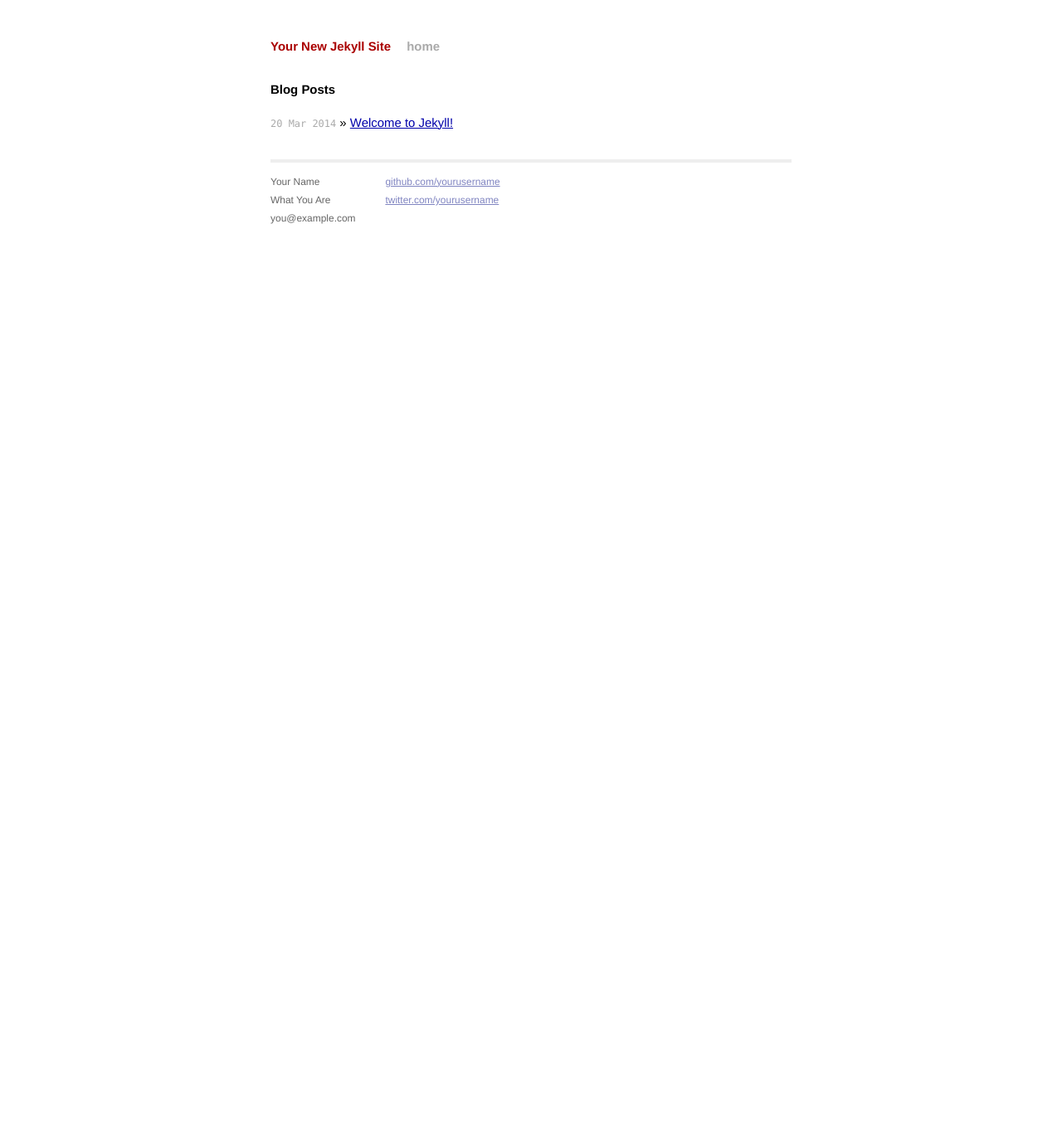
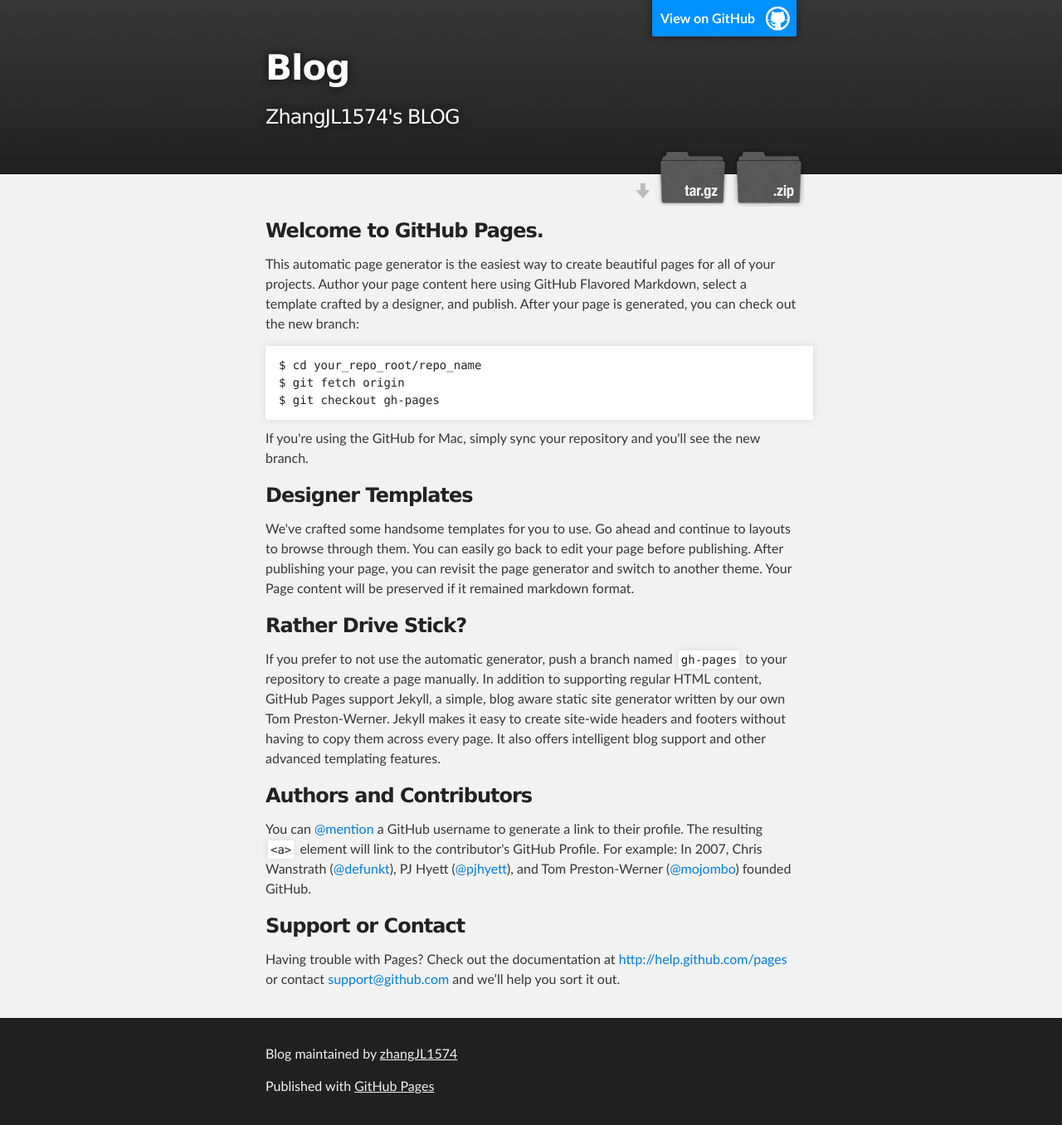
Before and after one commit to zhangJL1574/blog, a Jekyll site: the page index.html, which Jekyll copies as it is, in a window 1280 px wide. Shown: the whole page at 83% size. Built offline with Jekyll 4.4.1, drawn with Linux system fonts in a browser that asks for light colours; Markdown is read by kramdown in place of the engine named in the settings; before the commit the page ends 945 px from its top, so only the background shows below that.

Commit message:
Create gh-pages branch via GitHub

```diff
--- a/index.html
+++ b/index.html
@@ -1,13 +1,79 @@
----
-layout: default
-title: Your New Jekyll Site
----
+<!DOCTYPE html>
+<html>
 
-<div id="home">
-  <h1>Blog Posts</h1>
-  <ul class="posts">
-    {% for post in site.posts %}
-      <li><span>{{ post.date | date_to_string }}</span> &raquo; <a href="{{ post.url }}">{{ post.title }}</a></li>
-    {% endfor %}
-  </ul>
-</div>
+  <head>
+    <meta charset='utf-8' />
+    <meta http-equiv="X-UA-Compatible" content="chrome=1" />
+    <meta name="description" content="Blog : ZhangJL1574&#39;s BLOG" />
+
+    <link rel="stylesheet" type="text/css" media="screen" href="stylesheets/stylesheet.css">
+
+    <title>Blog</title>
+  </head>
+
+  <body>
+
+    <!-- HEADER -->
+    <div id="header_wrap" class="outer">
+        <header class="inner">
+          <a id="forkme_banner" href="https://github.com/zhangJL1574/blog">View on GitHub</a>
+
+          <h1 id="project_title">Blog</h1>
+          <h2 id="project_tagline">ZhangJL1574&#39;s BLOG</h2>
+
+            <section id="downloads">
+              <a class="zip_download_link" href="https://github.com/zhangJL1574/blog/zipball/master">Download this project as a .zip file</a>
+              <a class="tar_download_link" href="https://github.com/zhangJL1574/blog/tarball/master">Download this project as a tar.gz file</a>
+            </section>
+        </header>
+    </div>
+
+    <!-- MAIN CONTENT -->
+    <div id="main_content_wrap" class="outer">
+      <section id="main_content" class="inner">
+        <h3>
+<a name="welcome-to-github-pages" class="anchor" href="#welcome-to-github-pages"><span class="octicon octicon-link"></span></a>Welcome to GitHub Pages.</h3>
+
+<p>This automatic page generator is the easiest way to create beautiful pages for all of your projects. Author your page content here using GitHub Flavored Markdown, select a template crafted by a designer, and publish. After your page is generated, you can check out the new branch:</p>
+
+<pre><code>$ cd your_repo_root/repo_name
+$ git fetch origin
+$ git checkout gh-pages
+</code></pre>
+
+<p>If you're using the GitHub for Mac, simply sync your repository and you'll see the new branch.</p>
+
+<h3>
+<a name="designer-templates" class="anchor" href="#designer-templates"><span class="octicon octicon-link"></span></a>Designer Templates</h3>
+
+<p>We've crafted some handsome templates for you to use. Go ahead and continue to layouts to browse through them. You can easily go back to edit your page before publishing. After publishing your page, you can revisit the page generator and switch to another theme. Your Page content will be preserved if it remained markdown format.</p>
+
+<h3>
+<a name="rather-drive-stick" class="anchor" href="#rather-drive-stick"><span class="octicon octicon-link"></span></a>Rather Drive Stick?</h3>
+
+<p>If you prefer to not use the automatic generator, push a branch named <code>gh-pages</code> to your repository to create a page manually. In addition to supporting regular HTML content, GitHub Pages support Jekyll, a simple, blog aware static site generator written by our own Tom Preston-Werner. Jekyll makes it easy to create site-wide headers and footers without having to copy them across every page. It also offers intelligent blog support and other advanced templating features.</p>
+
+<h3>
+<a name="authors-and-contributors" class="anchor" href="#authors-and-contributors"><span class="octicon octicon-link"></span></a>Authors and Contributors</h3>
+
+<p>You can <a href="https://github.com/blog/821" class="user-mention">@mention</a> a GitHub username to generate a link to their profile. The resulting <code>&lt;a&gt;</code> element will link to the contributor's GitHub Profile. For example: In 2007, Chris Wanstrath (<a href="https://github.com/defunkt" class="user-mention">@defunkt</a>), PJ Hyett (<a href="https://github.com/pjhyett" class="user-mention">@pjhyett</a>), and Tom Preston-Werner (<a href="https://github.com/mojombo" class="user-mention">@mojombo</a>) founded GitHub.</p>
+
+<h3>
+<a name="support-or-contact" class="anchor" href="#support-or-contact"><span class="octicon octicon-link"></span></a>Support or Contact</h3>
+
+<p>Having trouble with Pages? Check out the documentation at <a href="http://help.github.com/pages">http://help.github.com/pages</a> or contact <a href="mailto:support@github.com">support@github.com</a> and we’ll help you sort it out.</p>
+      </section>
+    </div>
+
+    <!-- FOOTER  -->
+    <div id="footer_wrap" class="outer">
+      <footer class="inner">
+        <p class="copyright">Blog maintained by <a href="https://github.com/zhangJL1574">zhangJL1574</a></p>
+        <p>Published with <a href="http://pages.github.com">GitHub Pages</a></p>
+      </footer>
+    </div>
+
+
+
+  </body>
+</html>
--- /dev/null
+++ b/javascripts/main.js
@@ -0,0 +1 @@
+console.log('This would be the main JS file.');
--- /dev/null
+++ b/stylesheets/pygment_trac.css
@@ -0,0 +1,70 @@
+.highlight .hll { background-color: #ffffcc }
+.highlight  { background: #f0f3f3; }
+.highlight .c { color: #0099FF; font-style: italic } /* Comment */
+.highlight .err { color: #AA0000; background-color: #FFAAAA } /* Error */
+.highlight .k { color: #006699; font-weight: bold } /* Keyword */
+.highlight .o { color: #555555 } /* Operator */
+.highlight .cm { color: #0099FF; font-style: italic } /* Comment.Multiline */
+.highlight .cp { color: #009999 } /* Comment.Preproc */
+.highlight .c1 { color: #0099FF; font-style: italic } /* Comment.Single */
+.highlight .cs { color: #0099FF; font-weight: bold; font-style: italic } /* Comment.Special */
+.highlight .gd { background-color: #FFCCCC; border: 1px solid #CC0000 } /* Generic.Deleted */
+.highlight .ge { font-style: italic } /* Generic.Emph */
+.highlight .gr { color: #FF0000 } /* Generic.Error */
+.highlight .gh { color: #003300; font-weight: bold } /* Generic.Heading */
+.highlight .gi { background-color: #CCFFCC; border: 1px solid #00CC00 } /* Generic.Inserted */
+.highlight .go { color: #AAAAAA } /* Generic.Output */
+.highlight .gp { color: #000099; font-weight: bold } /* Generic.Prompt */
+.highlight .gs { font-weight: bold } /* Generic.Strong */
+.highlight .gu { color: #003300; font-weight: bold } /* Generic.Subheading */
+.highlight .gt { color: #99CC66 } /* Generic.Traceback */
+.highlight .kc { color: #006699; font-weight: bold } /* Keyword.Constant */
+.highlight .kd { color: #006699; font-weight: bold } /* Keyword.Declaration */
+.highlight .kn { color: #006699; font-weight: bold } /* Keyword.Namespace */
+.highlight .kp { color: #006699 } /* Keyword.Pseudo */
+.highlight .kr { color: #006699; font-weight: bold } /* Keyword.Reserved */
+.highlight .kt { color: #007788; font-weight: bold } /* Keyword.Type */
+.highlight .m { color: #FF6600 } /* Literal.Number */
+.highlight .s { color: #CC3300 } /* Literal.String */
+.highlight .na { color: #330099 } /* Name.Attribute */
+.highlight .nb { color: #336666 } /* Name.Builtin */
+.highlight .nc { color: #00AA88; font-weight: bold } /* Name.Class */
+.highlight .no { color: #336600 } /* Name.Constant */
+.highlight .nd { color: #9999FF } /* Name.Decorator */
+.highlight .ni { color: #999999; font-weight: bold } /* Name.Entity */
+.highlight .ne { color: #CC0000; font-weight: bold } /* Name.Exception */
+.highlight .nf { color: #CC00FF } /* Name.Function */
+.highlight .nl { color: #9999FF } /* Name.Label */
+.highlight .nn { color: #00CCFF; font-weight: bold } /* Name.Namespace */
+.highlight .nt { color: #330099; font-weight: bold } /* Name.Tag */
+.highlight .nv { color: #003333 } /* Name.Variable */
+.highlight .ow { color: #000000; font-weight: bold } /* Operator.Word */
+.highlight .w { color: #bbbbbb } /* Text.Whitespace */
+.highlight .mf { color: #FF6600 } /* Literal.Number.Float */
+.highlight .mh { color: #FF6600 } /* Literal.Number.Hex */
+.highlight .mi { color: #FF6600 } /* Literal.Number.Integer */
+.highlight .mo { color: #FF6600 } /* Literal.Number.Oct */
+.highlight .sb { color: #CC3300 } /* Literal.String.Backtick */
+.highlight .sc { color: #CC3300 } /* Literal.String.Char */
+.highlight .sd { color: #CC3300; font-style: italic } /* Literal.String.Doc */
+.highlight .s2 { color: #CC3300 } /* Literal.String.Double */
+.highlight .se { color: #CC3300; font-weight: bold } /* Literal.String.Escape */
+.highlight .sh { color: #CC3300 } /* Literal.String.Heredoc */
+.highlight .si { color: #AA0000 } /* Literal.String.Interpol */
+.highlight .sx { color: #CC3300 } /* Literal.String.Other */
+.highlight .sr { color: #33AAAA } /* Literal.String.Regex */
+.highlight .s1 { color: #CC3300 } /* Literal.String.Single */
+.highlight .ss { color: #FFCC33 } /* Literal.String.Symbol */
+.highlight .bp { color: #336666 } /* Name.Builtin.Pseudo */
+.highlight .vc { color: #003333 } /* Name.Variable.Class */
+.highlight .vg { color: #003333 } /* Name.Variable.Global */
+.highlight .vi { color: #003333 } /* Name.Variable.Instance */
+.highlight .il { color: #FF6600 } /* Literal.Number.Integer.Long */
+
+.type-csharp .highlight .k { color: #0000FF }
+.type-csharp .highlight .kt { color: #0000FF }
+.type-csharp .highlight .nf { color: #000000; font-weight: normal }
+.type-csharp .highlight .nc { color: #2B91AF }
+.type-csharp .highlight .nn { color: #000000 }
+.type-csharp .highlight .s { color: #A31515 }
+.type-csharp .highlight .sc { color: #A31515 }
--- /dev/null
+++ b/stylesheets/stylesheet.css
@@ -0,0 +1,423 @@
+/*******************************************************************************
+Slate Theme for GitHub Pages
+by Jason Costello, @jsncostello
+*******************************************************************************/
+
+@import url(pygment_trac.css);
+
+/*******************************************************************************
+MeyerWeb Reset
+*******************************************************************************/
+
+html, body, div, span, applet, object, iframe,
+h1, h2, h3, h4, h5, h6, p, blockquote, pre,
+a, abbr, acronym, address, big, cite, code,
+del, dfn, em, img, ins, kbd, q, s, samp,
+small, strike, strong, sub, sup, tt, var,
+b, u, i, center,
+dl, dt, dd, ol, ul, li,
+fieldset, form, label, legend,
+table, caption, tbody, tfoot, thead, tr, th, td,
+article, aside, canvas, details, embed,
+figure, figcaption, footer, header, hgroup,
+menu, nav, output, ruby, section, summary,
+time, mark, audio, video {
+  margin: 0;
+  padding: 0;
+  border: 0;
+  font: inherit;
+  vertical-align: baseline;
+}
+
+/* HTML5 display-role reset for older browsers */
+article, aside, details, figcaption, figure,
+footer, header, hgroup, menu, nav, section {
+  display: block;
+}
+
+ol, ul {
+  list-style: none;
+}
+
+table {
+  border-collapse: collapse;
+  border-spacing: 0;
+}
+
+/*******************************************************************************
+Theme Styles
+*******************************************************************************/
+
+body {
+  box-sizing: border-box;
+  color:#373737;
+  background: #212121;
+  font-size: 16px;
+  font-family: 'Myriad Pro', Calibri, Helvetica, Arial, sans-serif;
+  line-height: 1.5;
+  -webkit-font-smoothing: antialiased;
+}
+
+h1, h2, h3, h4, h5, h6 {
+  margin: 10px 0;
+  font-weight: 700;
+  color:#222222;
+  font-family: 'Lucida Grande', 'Calibri', Helvetica, Arial, sans-serif;
+  letter-spacing: -1px;
+}
+
+h1 {
+  font-size: 36px;
+  font-weight: 700;
+}
+
+h2 {
+  padding-bottom: 10px;
+  font-size: 32px;
+  background: url('../images/bg_hr.png') repeat-x bottom;
+}
+
+h3 {
+  font-size: 24px;
+}
+
+h4 {
+  font-size: 21px;
+}
+
+h5 {
+  font-size: 18px;
+}
+
+h6 {
+  font-size: 16px;
+}
+
+p {
+  margin: 10px 0 15px 0;
+}
+
+footer p {
+  color: #f2f2f2;
+}
+
+a {
+  text-decoration: none;
+  color: #007edf;
+  text-shadow: none;
+
+  transition: color 0.5s ease;
+  transition: text-shadow 0.5s ease;
+  -webkit-transition: color 0.5s ease;
+  -webkit-transition: text-shadow 0.5s ease;
+  -moz-transition: color 0.5s ease;
+  -moz-transition: text-shadow 0.5s ease;
+  -o-transition: color 0.5s ease;
+  -o-transition: text-shadow 0.5s ease;
+  -ms-transition: color 0.5s ease;
+  -ms-transition: text-shadow 0.5s ease;
+}
+
+a:hover, a:focus {text-decoration: underline;}
+
+footer a {
+  color: #F2F2F2;
+  text-decoration: underline;
+}
+
+em {
+  font-style: italic;
+}
+
+strong {
+  font-weight: bold;
+}
+
+img {
+  position: relative;
+  margin: 0 auto;
+  max-width: 739px;
+  padding: 5px;
+  margin: 10px 0 10px 0;
+  border: 1px solid #ebebeb;
+
+  box-shadow: 0 0 5px #ebebeb;
+  -webkit-box-shadow: 0 0 5px #ebebeb;
+  -moz-box-shadow: 0 0 5px #ebebeb;
+  -o-box-shadow: 0 0 5px #ebebeb;
+  -ms-box-shadow: 0 0 5px #ebebeb;
+}
+
+p img {
+  display: inline;
+  margin: 0;
+  padding: 0;
+  vertical-align: middle;
+  text-align: center;
+  border: none;
+}
+
+pre, code {
+  width: 100%;
+  color: #222;
+  background-color: #fff;
+
+  font-family: Monaco, "Bitstream Vera Sans Mono", "Lucida Console", Terminal, monospace;
+  font-size: 14px;
+
+  border-radius: 2px;
+  -moz-border-radius: 2px;
+  -webkit-border-radius: 2px;
+}
+
+pre {
+  width: 100%;
+  padding: 10px;
+  box-shadow: 0 0 10px rgba(0,0,0,.1);
+  overflow: auto;
+}
+
+code {
+  padding: 3px;
+  margin: 0 3px;
+  box-shadow: 0 0 10px rgba(0,0,0,.1);
+}
+
+pre code {
+  display: block;
+  box-shadow: none;
+}
+
+blockquote {
+  color: #666;
+  margin-bottom: 20px;
+  padding: 0 0 0 20px;
+  border-left: 3px solid #bbb;
+}
+
+
+ul, ol, dl {
+  margin-bottom: 15px
+}
+
+ul {
+  list-style: inside;
+  padding-left: 20px;
+}
+
+ol {
+  list-style: decimal inside;
+  padding-left: 20px;
+}
+
+dl dt {
+  font-weight: bold;
+}
+
+dl dd {
+  padding-left: 20px;
+  font-style: italic;
+}
+
+dl p {
+  padding-left: 20px;
+  font-style: italic;
+}
+
+hr {
+  height: 1px;
+  margin-bottom: 5px;
+  border: none;
+  background: url('../images/bg_hr.png') repeat-x center;
+}
+
+table {
+  border: 1px solid #373737;
+  margin-bottom: 20px;
+  text-align: left;
+ }
+
+th {
+  font-family: 'Lucida Grande', 'Helvetica Neue', Helvetica, Arial, sans-serif;
+  padding: 10px;
+  background: #373737;
+  color: #fff;
+ }
+
+td {
+  padding: 10px;
+  border: 1px solid #373737;
+ }
+
+form {
+  background: #f2f2f2;
+  padding: 20px;
+}
+
+/*******************************************************************************
+Full-Width Styles
+*******************************************************************************/
+
+.outer {
+  width: 100%;
+}
+
+.inner {
+  position: relative;
+  max-width: 640px;
+  padding: 20px 10px;
+  margin: 0 auto;
+}
+
+#forkme_banner {
+  display: block;
+  position: absolute;
+  top:0;
+  right: 10px;
+  z-index: 10;
+  padding: 10px 50px 10px 10px;
+  color: #fff;
+  background: url('../images/blacktocat.png') #0090ff no-repeat 95% 50%;
+  font-weight: 700;
+  box-shadow: 0 0 10px rgba(0,0,0,.5);
+  border-bottom-left-radius: 2px;
+  border-bottom-right-radius: 2px;
+}
+
+#header_wrap {
+  background: #212121;
+  background: -moz-linear-gradient(top, #373737, #212121);
+  background: -webkit-linear-gradient(top, #373737, #212121);
+  background: -ms-linear-gradient(top, #373737, #212121);
+  background: -o-linear-gradient(top, #373737, #212121);
+  background: linear-gradient(top, #373737, #212121);
+}
+
+#header_wrap .inner {
+  padding: 50px 10px 30px 10px;
+}
+
+#project_title {
+  margin: 0;
+  color: #fff;
+  font-size: 42px;
+  font-weight: 700;
+  text-shadow: #111 0px 0px 10px;
+}
+
+#project_tagline {
+  color: #fff;
+  font-size: 24px;
+  font-weight: 300;
+  background: none;
+  text-shadow: #111 0px 0px 10px;
+}
+
+#downloads {
+  position: absolute;
+  width: 210px;
+  z-index: 10;
+  bottom: -40px;
+  right: 0;
+  height: 70px;
+  background: url('../images/icon_download.png') no-repeat 0% 90%;
+}
+
+.zip_download_link {
+  display: block;
+  float: right;
+  width: 90px;
+  height:70px;
+  text-indent: -5000px;
+  overflow: hidden;
+  background: url(../images/sprite_download.png) no-repeat bottom left;
+}
+
+.tar_download_link {
+  display: block;
+  float: right;
+  width: 90px;
+  height:70px;
+  text-indent: -5000px;
+  overflow: hidden;
+  background: url(../images/sprite_download.png) no-repeat bottom right;
+  margin-left: 10px;
+}
+
+.zip_download_link:hover {
+  background: url(../images/sprite_download.png) no-repeat top left;
+}
+
+.tar_download_link:hover {
+  background: url(../images/sprite_download.png) no-repeat top right;
+}
+
+#main_content_wrap {
+  background: #f2f2f2;
+  border-top: 1px solid #111;
+  border-bottom: 1px solid #111;
+}
+
+#main_content {
+  padding-top: 40px;
+}
+
+#footer_wrap {
+  background: #212121;
+}
+
+
+
+/*******************************************************************************
+Small Device Styles
+*******************************************************************************/
+
+@media screen and (max-width: 480px) {
+  body {
+    font-size:14px;
+  }
+
+  #downloads {
+    display: none;
+  }
+
+  .inner {
+    min-width: 320px;
+    max-width: 480px;
+  }
+
+  #project_title {
+  font-size: 32px;
+  }
+
+  h1 {
+    font-size: 28px;
+  }
+
+  h2 {
+    font-size: 24px;
+  }
+
+  h3 {
+    font-size: 21px;
+  }
+
+  h4 {
+    font-size: 18px;
+  }
+
+  h5 {
+    font-size: 14px;
+  }
+
+  h6 {
+    font-size: 12px;
+  }
+
+  code, pre {
+    min-width: 320px;
+    max-width: 480px;
+    font-size: 11px;
+  }
+
+}
```
Also changed, not shown: params.json (added, +1 -0 lines), images/bg_hr.png (added), images/blacktocat.png (added), images/icon_download.png (added), images/sprite_download.png (added).
